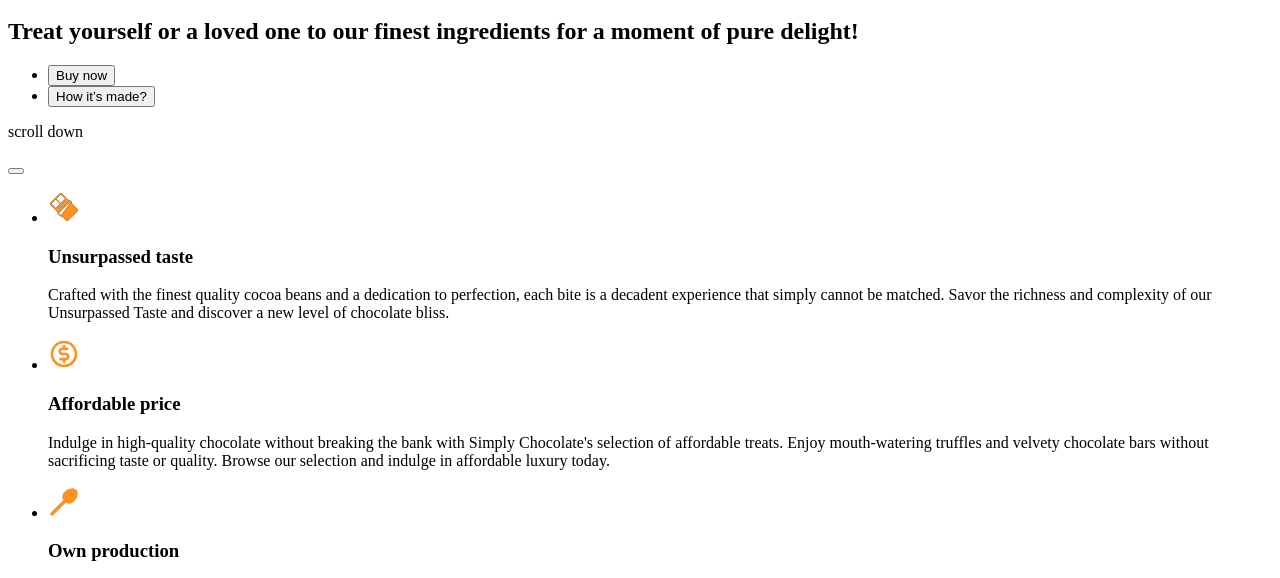
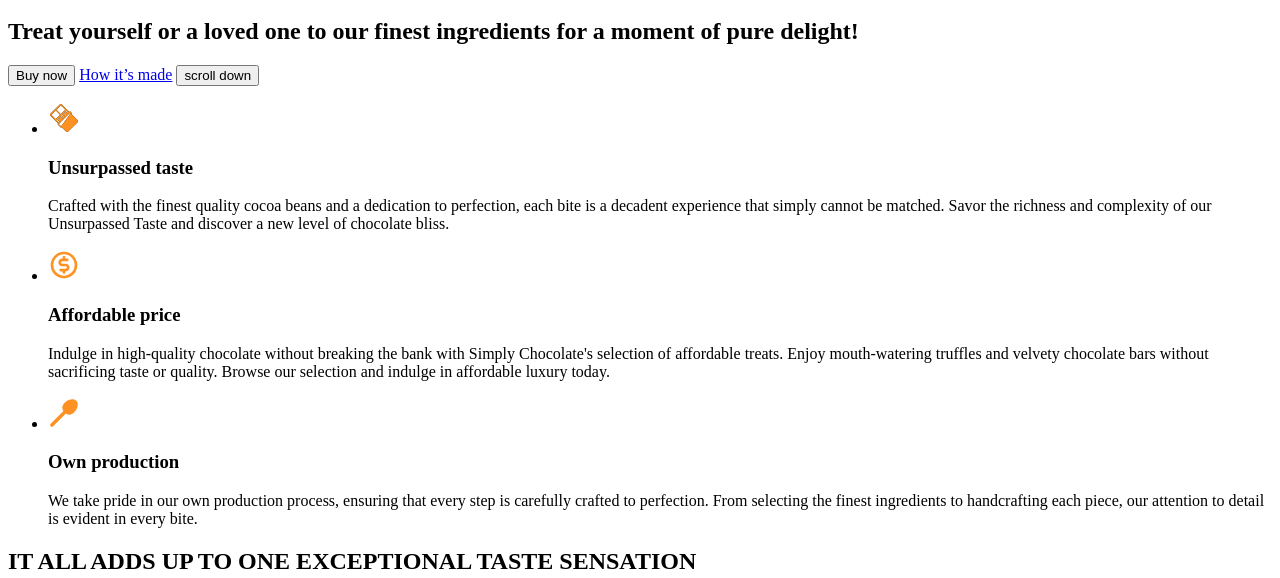
Before and after one commit to OlgaRuzhylenko/Chocolate, a plain HTML site: page index.html in a window 1280 px wide. Shown: the part 180-758 px from the top of the page. Drawn offline with Linux system fonts and the light colour scheme.

Commit message:
Update index.html

```diff
--- a/index.html
+++ b/index.html
@@ -40,7 +40,11 @@
         </ul>
         <ul>
           <li>
-            <a href="https://www.instagram.com/" target="_blank" rel="noopener noroferre">
+            <a
+              href="https://www.instagram.com/"
+              target="_blank"
+              rel="noopener noroferre"
+            >
               <img
                 src="./image/header/instagram.svg"
                 alt="instagram icon"
@@ -50,7 +54,11 @@
             </a>
           </li>
           <li>
-            <a href="https://www.twitter.com/" target="_blank" rel="noopener noroferre">
+            <a
+              href="https://www.twitter.com/"
+              target="_blank"
+              rel="noopener noroferre"
+            >
               <img
                 src="./image/header/twitter.svg"
                 alt="twitter icon"
@@ -70,12 +78,9 @@
           Treat yourself or a loved one to our finest ingredients for a moment
           of pure delight!
         </h1>
-        <ul>
-          <li><button type="button">Buy now</button></li>
-          <li><button type="button">How it’s made?</button></li>
-        </ul>
-        <p>scroll down</p>
-        <button></button>
+        <button type="button">Buy now</button>
+        <a href="#how">How it’s made</a>
+        <button type="button">scroll down</button>
       </section>
       <!-- benefits section -->
       <section>
```
